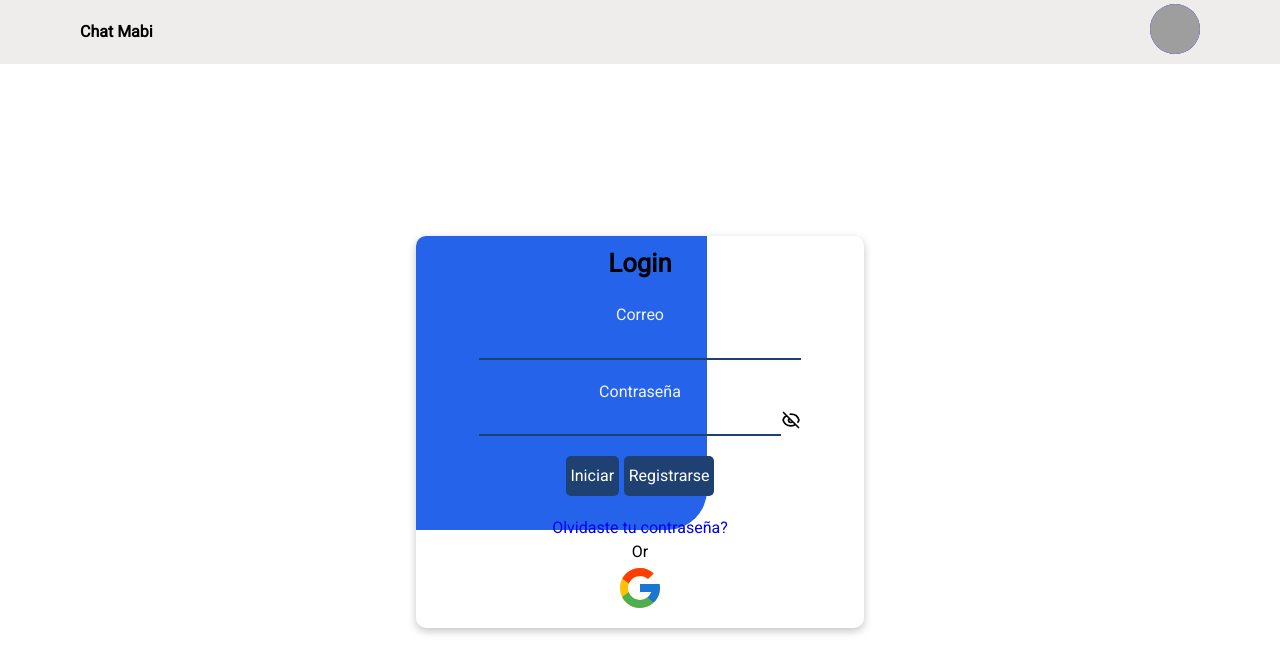
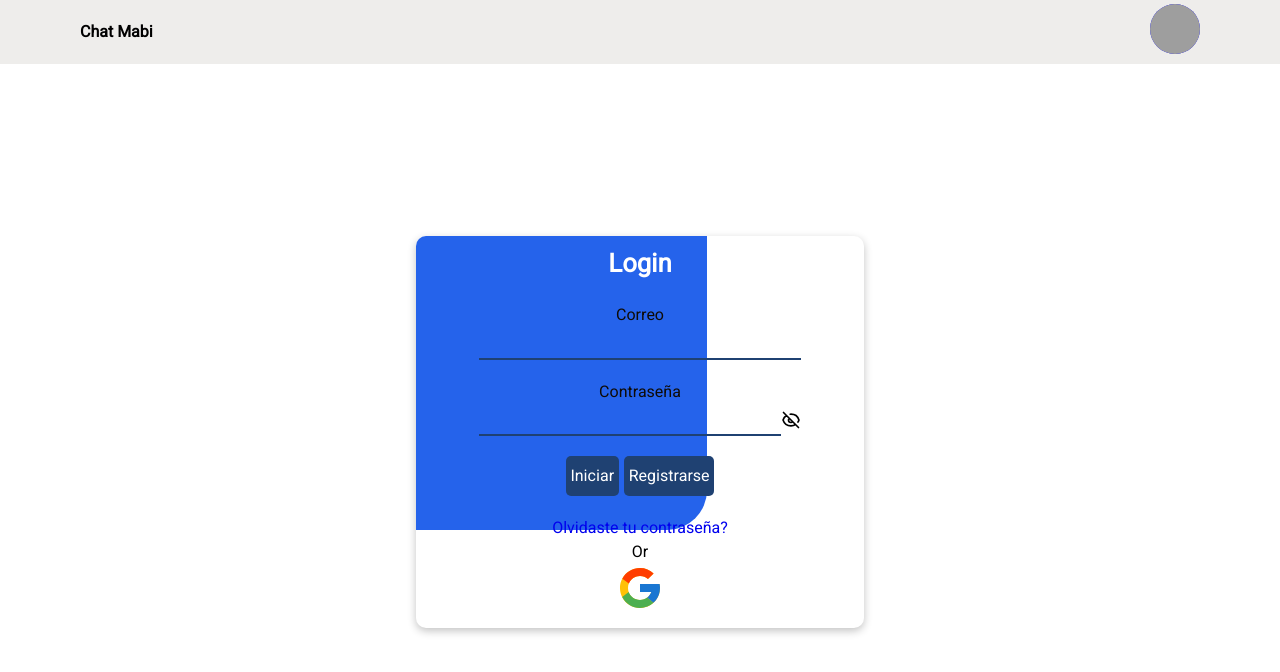
Before and after one commit to LuisArielRetanaHernadez/caht_client, a React (Vite) app: page /login in a window 1280 px wide. Shown: the top 672 px of the page. Built offline with nearby package versions, Linux system fonts and the light colour scheme; no server answers; grey boxes are pictures that could not be loaded.

Commit message:
agregando la propiedade filter: invert a la clases 'form__field-title' y 'form__title'

```diff
--- a/src/Pages/Login/login.styles.css
+++ b/src/Pages/Login/login.styles.css
@@ -47,6 +47,7 @@
   font-size: 1.6rem;
   text-align: center;
   color: black;
+  filter: invert();
 }
 
 .form__field--password {
@@ -71,6 +72,7 @@
 
 .form__field-title {
   color: var(--gray-pearl);
+  filter: invert();
 }
 
 .form__buttons {
```
